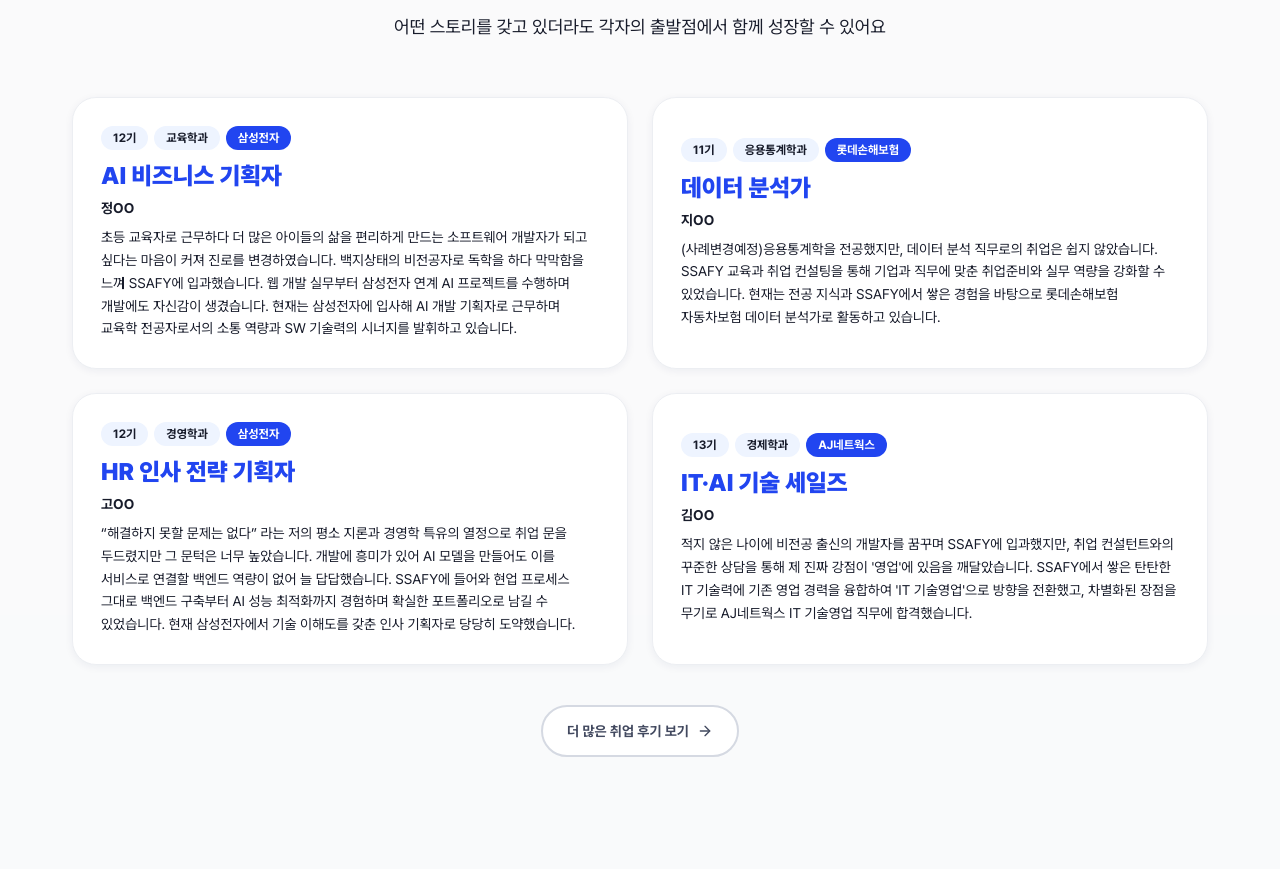
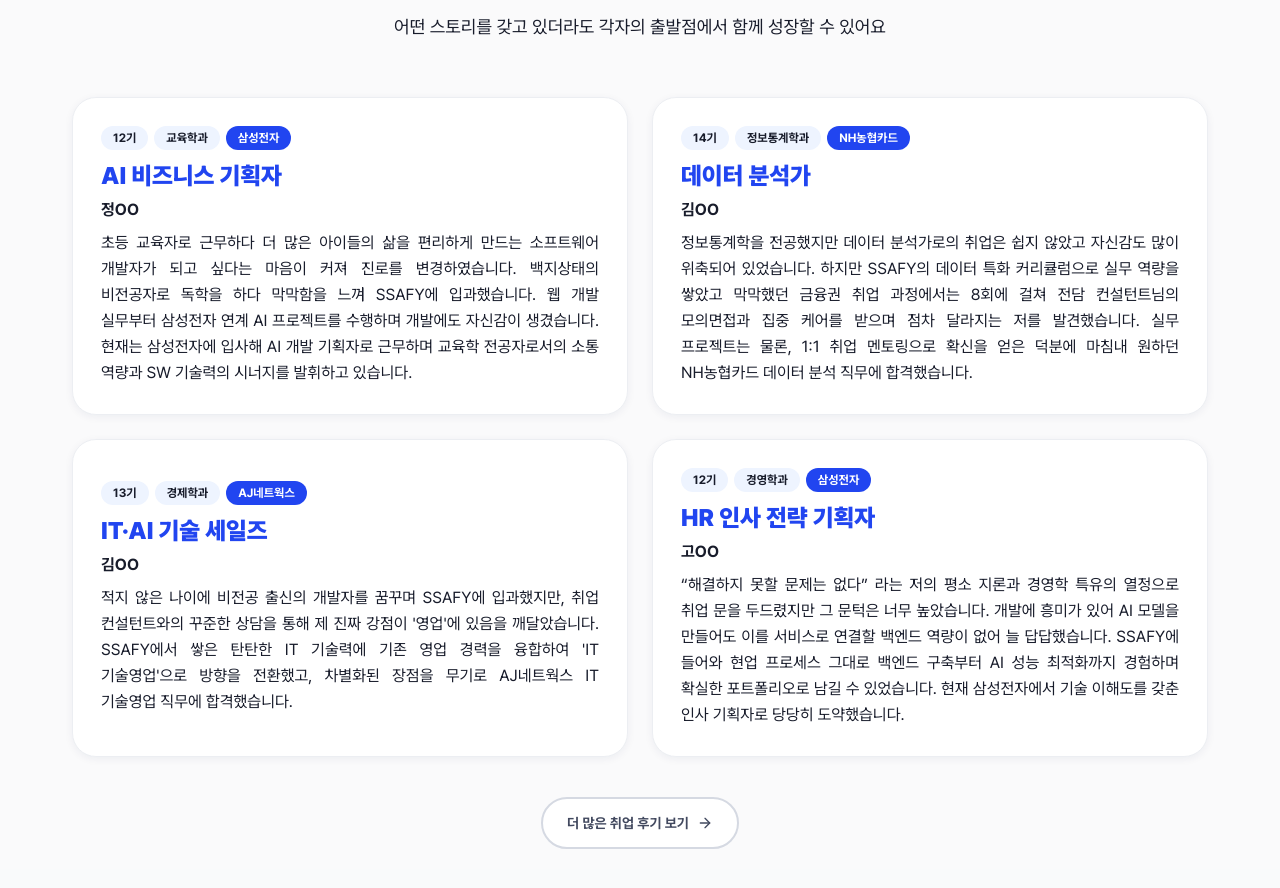
Before and after one commit to multi-ssafy/multi-ssafy.github.io, a Next.js app: page / in a window 1280 px wide. Shown: the part 9800-10688 px from the top of the page. Built offline with nearby package versions, Linux system fonts and the light colour scheme.

Commit message:
취업후기 은행권으로 교체

```diff
--- a/src/sections/Story.tsx
+++ b/src/sections/Story.tsx
@@ -22,7 +22,7 @@ type Story = {
 const STORIES: Story[] = [
   {
     photo: "/assets/photos/story-gumi.jpg",
-    photoAlt: "AI 비즈니스 기획자 정은선",
+    photoAlt: "AI 비즈니스 기획자 정OO",
     cohort: "12기",
     majorType: "비전공",
     major: "교육학과",
@@ -35,19 +35,31 @@ const STORIES: Story[] = [
   },
   {
     photo: "/assets/photos/story-seoul.jpg",
-    photoAlt: "데이터 분석가 지민경",
-    cohort: "11기",
+    photoAlt: "데이터 분석가 김OO",
+    cohort: "14기",
     majorType: "비전공",
-    major: "응용통계학과",
-    name: "지OO",
+    major: "정보통계학과",
+    name: "김OO",
     role: "데이터 분석가",
-    company: "롯데손해보험",
-    story: "(사례변경예정)응용통계학을 전공했지만, 데이터 분석 직무로의 취업은 쉽지 않았습니다. SSAFY 교육과 취업 컨설팅을 통해 기업과 직무에 맞춘 취업준비와 실무 역량을 강화할 수 있었습니다. 현재는 전공 지식과 SSAFY에서 쌓은 경험을 바탕으로 롯데손해보험 자동차보험 데이터 분석가로 활동하고 있습니다.",
+    company: "NH농협카드",
+    story: "정보통계학을 전공했지만 데이터 분석가로의 취업은 쉽지 않았고 자신감도 많이 위축되어 있었습니다. 하지만 SSAFY의 데이터 특화 커리큘럼으로 실무 역량을 쌓았고 막막했던 금융권 취업 과정에서는 8회에 걸쳐 전담 컨설턴트님의 모의면접과 집중 케어를 받으며 점차 달라지는 저를 발견했습니다. 실무 프로젝트는 물론, 1:1 취업 멘토링으로 확신을 얻은 덕분에 마침내 원하던 NH농협카드 데이터 분석 직무에 합격했습니다.",
     delay: ".06s",
   },
   {
+    photo: "/assets/photos/story-buulgyeong.jpg",
+    photoAlt: "IT·AI 기술 세일즈 김OO",
+    cohort: "13기",
+    majorType: "비전공",
+    major: "경제학과",
+    name: "김OO",
+    role: "IT·AI 기술 세일즈",
+    company: "AJ네트웍스",
+    story: "적지 않은 나이에 비전공 출신의 개발자를 꿈꾸며 SSAFY에 입과했지만, 취업 컨설턴트와의 꾸준한 상담을 통해 제 진짜 강점이 '영업'에 있음을 깨달았습니다. SSAFY에서 쌓은 탄탄한 IT 기술력에 기존 영업 경력을 융합하여 'IT 기술영업'으로 방향을 전환했고, 차별화된 장점을 무기로 AJ네트웍스 IT 기술영업 직무에 합격했습니다.",
+    delay: ".18s",
+  },
+  {
     photo: "/assets/photos/story-gwangju.jpg",
-    photoAlt: "HR 인사 전략 기획자 고금강",
+    photoAlt: "HR 인사 전략 기획자 고OO",
     cohort: "12기",
     majorType: "비전공",
     major: "경영학과",
@@ -57,18 +69,6 @@ const STORIES: Story[] = [
     story:
       "“해결하지 못할 문제는 없다” 라는 저의 평소 지론과 경영학 특유의 열정으로 취업 문을 두드렸지만 그 문턱은 너무 높았습니다. 개발에 흥미가 있어 AI 모델을 만들어도 이를 서비스로 연결할 백엔드 역량이 없어 늘 답답했습니다. SSAFY에 들어와 현업 프로세스 그대로 백엔드 구축부터 AI 성능 최적화까지 경험하며 확실한 포트폴리오로 남길 수 있었습니다. 현재 삼성전자에서 기술 이해도를 갖춘 인사 기획자로 당당히 도약했습니다.",
     delay: ".12s",
-  },
-  {
-    photo: "/assets/photos/story-buulgyeong.jpg",
-    photoAlt: "IT·AI 기술 세일즈 수료생",
-    cohort: "13기",
-    majorType: "비전공",
-    major: "경제학과",
-    name: "김OO",
-    role: "IT·AI 기술 세일즈",
-    company: "AJ네트웍스",
-    story: "적지 않은 나이에 비전공 출신의 개발자를 꿈꾸며 SSAFY에 입과했지만, 취업 컨설턴트와의 꾸준한 상담을 통해 제 진짜 강점이 '영업'에 있음을 깨달았습니다. SSAFY에서 쌓은 탄탄한 IT 기술력에 기존 영업 경력을 융합하여 'IT 기술영업'으로 방향을 전환했고, 차별화된 장점을 무기로 AJ네트웍스 IT 기술영업 직무에 합격했습니다.",
-    delay: ".18s",
   },
 ];
 
@@ -106,10 +106,10 @@ export default function Story() {
                 <h3 className="mt-2.5 text-xl sm:text-2xl font-black text-brand-600 leading-tight break-keep">
                   {s.role}
                 </h3>
-                <p className="mt-1.5 text-sm font-bold ">
+                <p className="mt-1.5 text-md font-bold ">
                   {s.name}
                 </p>
-                <p className="mt-2 text-sm leading-relaxed break-keep">
+                <p className="mt-2 text-md leading-relaxed break-keep text-justify">
                   {s.story}
                 </p>
                 {/* <a
```
